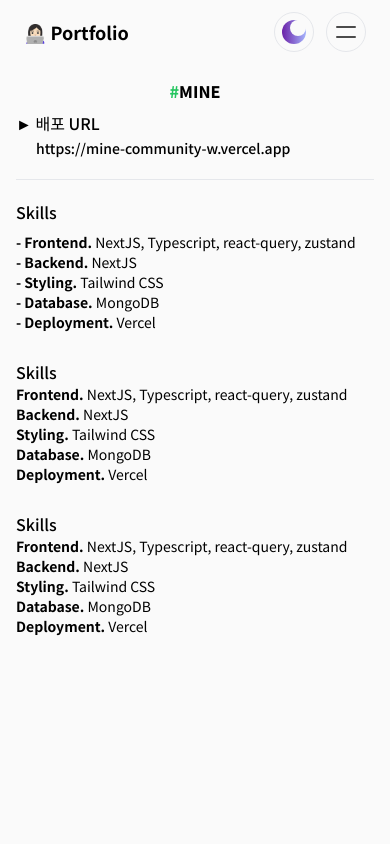
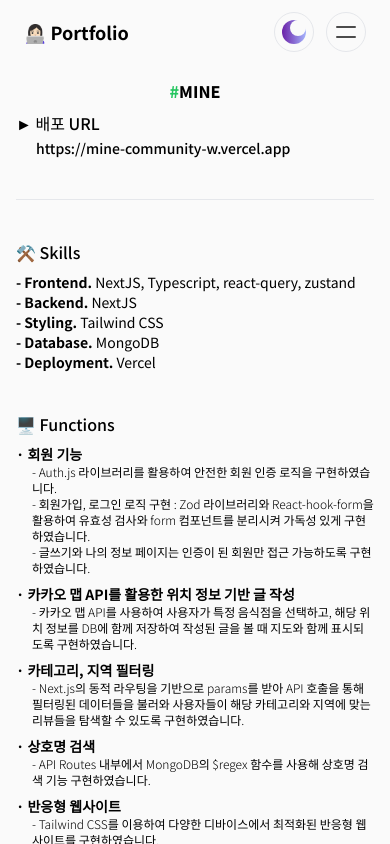
Before and after one commit to winternotseason/my-portfolio, a Next.js app: page /project/mine in a window 390 px wide. Built offline with nearby package versions, Linux system fonts and the light colour scheme.

Commit message:
mine functions

```diff
--- a/app/project/mine/page.tsx
+++ b/app/project/mine/page.tsx
@@ -10,7 +10,7 @@ const Mine = () => {
       <h1 className="text-base md:text-4xl font-extrabold mb-2 md:mb-4 text-center">
         <span className="text-green-500">#</span>MINE
       </h1>
-      <p className="text-base md:text-2xl font-medium md:font-semibold pb-5">
+      <p className="text-base md:text-2xl font-medium md:font-semibold pb-10">
         ► 배포 URL <br />
         <Link
           className="pl-5 mt-3 text-sm md:text-base "
@@ -20,13 +20,15 @@ const Mine = () => {
         </Link>
       </p>
       <hr />
-      <div className="w-full pt-5 space-y-7 text-sm md:text-base">
+      <div className="w-full pt-10 space-y-10 text-sm md:text-base">
+        {/* Skills */}
         <div>
           <h3 className="text-base md:text-2xl font-medium md:font-semibold mb-2">
-            Skills
+            ⚒️ Skills
           </h3>
           <p>
-            <strong>- Frontend. </strong> NextJS, Typescript, react-query, zustand
+            <strong>- Frontend. </strong> NextJS, Typescript, react-query,
+            zustand
           </p>
           <p>
             <strong>- Backend. </strong> NextJS
@@ -42,47 +44,61 @@ const Mine = () => {
           </p>
         </div>
 
+        {/* 기능 */}
         <div>
-          <h3 className="text-base md:text-2xl font-medium md:font-semibold">
-            Skills
+          <h3 className="text-base md:text-2xl font-medium md:font-semibold mb-2">
+            🖥️ Functions
           </h3>
-          <p>
-            <strong>Frontend. </strong> NextJS, Typescript, react-query, zustand
+          <p className="font-semibold">· 회원 기능</p>
+          <div className="text-xs md:text-sm pl-4 font-light md:font-normal">
+            <p>
+              - Auth.js 라이브러리를 활용하여 안전한 회원 인증 로직을
+              구현하였습니다.
+              <br />- 회원가입, 로그인 로직 구현 : Zod 라이브러리와
+              React-hook-form을 활용하여 유효성 검사와 form 컴포넌트를 분리시켜
+              가독성 있게 구현하였습니다.
+              <br /> - 글쓰기와 나의 정보 페이지는 인증이 된 회원만 접근
+              가능하도록 구현하였습니다.
+            </p>
+          </div>
+
+          <p className="font-semibold mt-2">
+            · 카카오 맵 API를 활용한 위치 정보 기반 글 작성
           </p>
-          <p>
-            <strong>Backend. </strong> NextJS
+          <p className="text-xs md:text-sm pl-4 font-light md:font-normal">
+            {" "}
+            - 카카오 맵 API를 사용하여 사용자가 특정 음식점을 선택하고, 해당
+            위치 정보를 DB에 함께 저장하여 작성된 글을 볼 때 지도와 함께
+            표시되도록 구현하였습니다.
           </p>
-          <p>
-            <strong>Styling. </strong>Tailwind CSS
+          <p className="font-semibold mt-2">· 카테고리, 지역 필터링</p>
+          <p className="text-xs md:text-sm pl-4 font-light md:font-normal">
+            - Next.js의 동적 라우팅을 기반으로 params를 받아 API 호출을 통해
+            필터링된 데이터들을 불러와 사용자들이 해당 카테고리와 지역에 맞는
+            리뷰들을 탐색할 수 있도록 구현하였습니다.
           </p>
-          <p>
-            <strong>Database. </strong>MongoDB
+          <p className="font-semibold mt-2">· 상호명 검색</p>
+          <p className="text-xs md:text-sm pl-4 font-light md:font-normal">
+            - API Routes 내부에서 MongoDB의 $regex 함수를 사용해 상호명 검색
+            기능 구현하였습니다.
           </p>
-          <p>
-            <strong>Deployment. </strong> Vercel
+          <p className="font-semibold mt-2">· 반응형 웹사이트</p>
+          <p className="text-xs md:text-sm pl-4 font-light md:font-normal">
+            - Tailwind CSS를 이용하여 다양한 디바이스에서 최적화된 반응형
+            웹사이트를 구현하였습니다.
           </p>
         </div>
         <div>
           <h3 className="text-base md:text-2xl font-medium md:font-semibold">
-            Skills
+            🚨 Trouble Shooting
           </h3>
-          <p>
-            <strong>Frontend. </strong> NextJS, Typescript, react-query, zustand
-          </p>
-          <p>
-            <strong>Backend. </strong> NextJS
-          </p>
-          <p>
-            <strong>Styling. </strong>Tailwind CSS
-          </p>
-          <p>
-            <strong>Database. </strong>MongoDB
-          </p>
-          <p>
-            <strong>Deployment. </strong> Vercel
-          </p>
         </div>
         {/* After Working */}
+        <div>
+          <h3 className="text-base md:text-2xl font-medium md:font-semibold">
+            🏁 After Working
+          </h3>
+        </div>
       </div>
     </div>
   );
--- a/app/project/page.tsx
+++ b/app/project/page.tsx
@@ -13,12 +13,9 @@ const Project = () => {
         </h1>
         <div className="flex flex-col md:flex-row w-full items-center">
           <MineImages />
-          <div className="w-full mt-5 md:mt-0md:w-1/2 text-sm md:text-base ml-4">
-            <p className="pt-2">
-              <span className="font-semibold text-base md:text-lg">
-                프로젝트명
-              </span>{" "}
-              · #MINE
+          <div className="w-full mt-5 md:mt-0md:w-1/2 text-xs md:text-base ml-4">
+            <p className="pt-2  text-base md:text-lg">
+              <span className="font-semibold">프로젝트명</span> · #MINE
             </p>
             <p className="mt-2 mb-3 ">
               <span className="font-semibold text-green-600">
@@ -82,21 +79,30 @@ const Project = () => {
             <p className="pt-2">
               <span className="font-semibold">개발인원</span> · 1명 (개인개발)
             </p>
-            <p className="pt-2 pb-5">
+            <p className="pt-2">
               <span className="font-semibold">Skills</span>· NextJS, Typescript,
               TailwindCSS, react-query, MongoDB
+            </p>
+            <p className="pt-2 pb-8">
+              <span className="font-semibold">Github</span> ·{" "}
+              <Link
+                href="https://github.com/winternotseason/mine"
+                target="_blank"
+              >
+                github.com/winternotseason/mine
+              </Link>
             </p>
             <div className="space-x-4">
               <Link
                 href="/project/mine"
-                className="dark:bg-white dark:text-black mt-4 hover:bg-black/60 dark:hover:bg-white/80 transition-colors duration-200 self-end bg-black/70 w-fit text-white py-2 px-3 rounded-3xl text-xs md:text-base md:py-3 md:px-5"
+                className="dark:bg-white dark:text-black mt-4 hover:bg-black/60 dark:hover:bg-white/80 transition-colors duration-200 self-end bg-black/70 w-fit text-white py-2 px-3 rounded-3xl text-xs md:text-sm md:py-3 md:px-5"
               >
-                ► README
+                ► DETAIL
               </Link>
               <Link
                 href="https://mine-community-w.vercel.app/"
                 target="_blank"
-                className="dark:bg-white dark:text-black mt-4 hover:bg-black/60 dark:hover:bg-white/80 transition-colors duration-200 self-end bg-black/70 w-fit text-white py-2 px-3 rounded-3xl text-xs md:text-base md:py-3 md:px-5"
+                className="dark:bg-white dark:text-black mt-4 hover:bg-black/60 dark:hover:bg-white/80 transition-colors duration-200 self-end bg-black/70 w-fit text-white py-2 px-3 rounded-3xl text-xs md:text-sm md:py-3 md:px-5"
               >
                 ► 배포사이트
               </Link>
@@ -126,7 +132,7 @@ const Project = () => {
         </div>
         <Link
           href="/project/moviefinder"
-          className=" hover:bg-black/60 transition-colors duration-200 bg-black/70 w-fit text-white py-2 px-3 rounded-3xl text-xs md:text-base md:py-3 md:px-5"
+          className=" hover:bg-black/60 transition-colors duration-200 bg-black/70 w-fit text-white py-2 px-3 rounded-3xl text-xs md:text-sm md:py-3 md:px-5"
         >
           ► DETAIL
         </Link>
```
